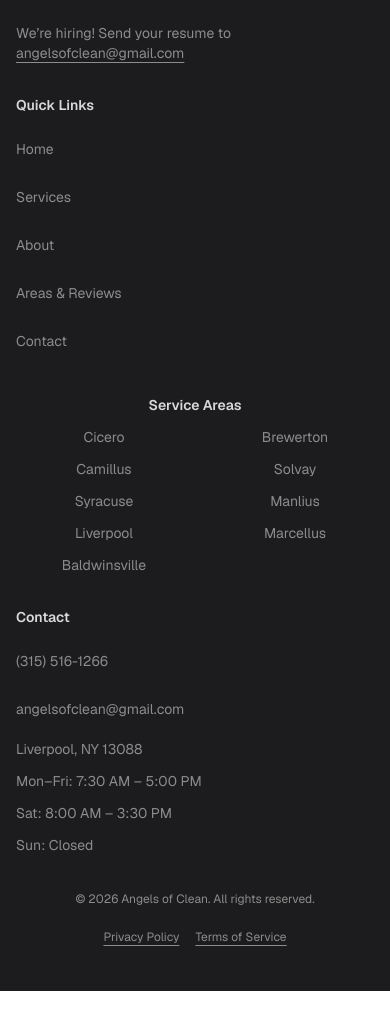
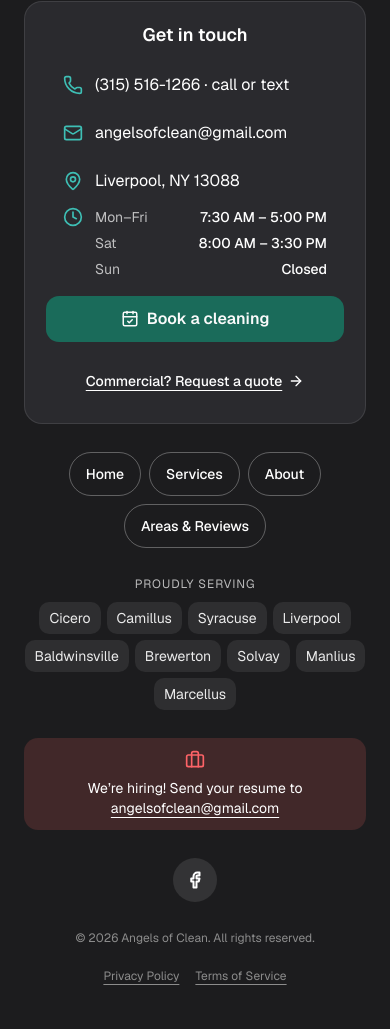
Before and after one commit to KaydenCouldBeBetter/angelsofclean, a Next.js app in the folder angels-of-clean/: page /areas in a window 390 px wide. Shown: the part 2744-3773 px from the top of the page. Before the commit the page ends 3735 px from the top, so only its background shows below. Built offline with nearby package versions, Linux system fonts and the light colour scheme.

Commit message:
add Figma contact-card footer for mobile, left-align service areas below desktop

```diff
--- /dev/null
+++ b/angels-of-clean/components/site/MobileFooter.tsx
@@ -0,0 +1,139 @@
+import Image from "next/image";
+import Link from "next/link";
+import { ArrowRight, Briefcase, CalendarCheck, Clock, Mail, MapPin, Phone } from "lucide-react";
+import CtaLink from "@/components/site/CtaLink";
+import {
+  BUSINESS_ADDRESS,
+  BUSINESS_EMAIL,
+  BUSINESS_FACEBOOK_URL,
+  BUSINESS_HOURS,
+  BUSINESS_PHONE,
+} from "@/lib/constants";
+import { SERVICE_AREA_TOWNS } from "@/lib/homepage-content";
+import { NAV_LINKS } from "@/lib/site-content";
+
+// Phone footer (Figma "Footer/Mobile — Contact card", node 856:70): brand, a
+// contact + hours card, page-link pills, service-area chips, the hiring banner
+// and Facebook. Figma's icons use the brand teal, which is 2.7:1 on this dark
+// card, so they take the lighter --primary-on-dark teal. Figma leaves out the
+// Privacy and Terms links; they stay here so every page links to them.
+const icon = "size-5 shrink-0 text-primary-on-dark";
+
+// "Mon–Fri: 7:30 AM – 5:00 PM" -> ["Mon–Fri", "7:30 AM – 5:00 PM"]
+const hours = BUSINESS_HOURS.map((line) => {
+  const split = line.indexOf(": ");
+  return [line.slice(0, split), line.slice(split + 2)] as const;
+});
+
+export default function MobileFooter() {
+  return (
+    <div className="flex flex-col items-center gap-7 border-t-4 border-primary px-6 pt-10 text-white md:hidden">
+      <div className="flex flex-col items-center gap-2.5">
+        <Image src="/AngelsOfCleanLogoSVG.svg" alt="Angels of Clean" width={220} height={100} className="h-13 w-auto" />
+        <p className="text-sm text-white/70">Pure Clean, Divinely Inspired.</p>
+      </div>
+
+      <section
+        aria-labelledby="footer-get-in-touch"
+        className="flex w-full flex-col items-center gap-4 rounded-2xl border border-white/10 bg-[#2a2a2e] p-5"
+      >
+        <h2 id="footer-get-in-touch" className="text-lg leading-[25px] font-semibold">
+          Get in touch
+        </h2>
+        <ul className="flex flex-col gap-1">
+          <li>
+            <a href={BUSINESS_PHONE.tel} className="flex min-h-11 items-center gap-3 underline-offset-4 hover:underline">
+              <Phone aria-hidden="true" className={icon} />
+              {BUSINESS_PHONE.display} · call or text
+            </a>
+          </li>
+          <li>
+            <a href={`mailto:${BUSINESS_EMAIL}`} className="flex min-h-11 items-center gap-3 underline-offset-4 hover:underline">
+              <Mail aria-hidden="true" className={icon} />
+              {BUSINESS_EMAIL}
+            </a>
+          </li>
+          <li className="flex min-h-11 items-center gap-3">
+            <MapPin aria-hidden="true" className={icon} />
+            {BUSINESS_ADDRESS}
+          </li>
+          <li className="flex items-start gap-3">
+            <Clock aria-hidden="true" className={icon} />
+            <dl className="flex w-58 flex-col gap-1.5 text-sm">
+              {hours.map(([days, time]) => (
+                <div key={days} className="flex justify-between">
+                  <dt className="text-white/70">{days}</dt>
+                  <dd className="font-medium">{time}</dd>
+                </div>
+              ))}
+            </dl>
+          </li>
+        </ul>
+        <CtaLink href="/residential" size="nav" className="h-12 w-full gap-2 text-base">
+          <CalendarCheck aria-hidden="true" className="size-[18px]" />
+          Book a cleaning
+        </CtaLink>
+        <Link href="/commercial" className="inline-flex min-h-11 items-center gap-1.5 text-sm font-medium underline underline-offset-4">
+          Commercial? Request a quote
+          <ArrowRight aria-hidden="true" className="size-4" />
+        </Link>
+      </section>
+
+      <nav aria-label="Footer" className="w-full">
+        <ul className="flex flex-wrap justify-center gap-2">
+          {NAV_LINKS.map((item) => (
+            <li key={item.label}>
+              <Link
+                href={item.href}
+                className="flex h-11 items-center rounded-full border border-white/30 px-4 text-sm font-medium hover:bg-white/10"
+              >
+                {item.label}
+              </Link>
+            </li>
+          ))}
+        </ul>
+      </nav>
+
+      <section aria-labelledby="footer-proudly-serving" className="flex w-full flex-col items-center gap-2.5">
+        <h2 id="footer-proudly-serving" className="text-xs tracking-[0.08em] text-white/70 uppercase">
+          Proudly serving
+        </h2>
+        <ul className="flex flex-wrap justify-center gap-1.5">
+          {SERVICE_AREA_TOWNS.map(({ town }) => (
+            <li key={town} className="rounded-lg bg-white/8 px-2.5 py-1.5 text-sm text-white/90">
+              {town}
+            </li>
+          ))}
+        </ul>
+      </section>
+
+      <p className="flex w-full flex-col items-center gap-2 rounded-xl bg-[rgba(252,99,103,0.16)] px-4 py-3 text-center text-sm">
+        <Briefcase aria-hidden="true" className="size-5 text-[#fc6367]" />
+        <span>
+          We’re hiring! Send your resume to{" "}
+          <a href={`mailto:${BUSINESS_EMAIL}`} className="underline underline-offset-4">
+            {BUSINESS_EMAIL}
+          </a>
+        </span>
+      </p>
+
+      <a
+        href={BUSINESS_FACEBOOK_URL}
+        target="_blank"
+        rel="noopener noreferrer"
+        className="flex size-11 items-center justify-center rounded-full bg-white/10 hover:bg-white/20"
+      >
+        <svg aria-hidden="true" viewBox="0 0 18 18" fill="none" className="size-[18px]">
+          <path
+            d="M13.5 1.5H11.25C10.2554 1.5 9.30161 1.89509 8.59835 2.59835C7.89509 3.30161 7.5 4.25544 7.5 5.25V7.5H5.25V10.5H7.5V16.5H10.5V10.5H12.75L13.5 7.5H10.5V5.25C10.5 5.05109 10.579 4.86032 10.7197 4.71967C10.8603 4.57902 11.0511 4.5 11.25 4.5H13.5V1.5Z"
+            stroke="currentColor"
+            strokeWidth="2"
+            strokeLinecap="round"
+            strokeLinejoin="round"
+          />
+        </svg>
+        <span className="sr-only">Facebook (opens in a new tab)</span>
+      </a>
+    </div>
+  );
+}
--- a/angels-of-clean/components/site/SiteFooter.tsx
+++ b/angels-of-clean/components/site/SiteFooter.tsx
@@ -1,5 +1,6 @@
 import Link from "next/link";
 import Container from "@/components/site/Container";
+import MobileFooter from "@/components/site/MobileFooter";
 import {
   BUSINESS_ADDRESS,
   BUSINESS_EMAIL,
@@ -10,7 +11,8 @@ import {
 import { SERVICE_AREA_TOWNS } from "@/lib/homepage-content";
 import { FOOTER_LINKS } from "@/lib/site-content";
 
-// Footer shared by every marketing page. Figma sets the brand name and the
+// Footer shared by every marketing page. Phones get MobileFooter in place of
+// the column grid; the copyright and legal links below are shared. Figma sets the brand name and the
 // Facebook link in the standard brand teal on this dark background (2.7:1), so
 // they use the lighter --primary-on-dark teal (7.6:1) instead.
 const columnHeading = "text-sm font-semibold text-footer-heading";
@@ -19,9 +21,10 @@ const link = `${linkBase} text-footer-muted hover:text-white`;
 
 export default function SiteFooter() {
   return (
-    <footer className="mt-auto bg-ink pt-12 pb-8 md:pt-16">
-      <Container className="flex flex-col gap-8">
-        <div className="grid gap-8 md:grid-cols-2 md:gap-6 lg:flex lg:justify-between">
+    <footer className="mt-auto bg-ink pb-8 md:pt-16">
+      <MobileFooter />
+      <Container className="mt-7 flex flex-col gap-8 md:mt-0">
+        <div className="hidden gap-6 md:grid md:grid-cols-2 md:gap-6 lg:flex lg:justify-between">
           <div className="flex flex-col gap-8">
             <div className="flex flex-col gap-3 sm:max-w-56">
               <p className="text-xl font-semibold text-primary-on-dark">Angels of Clean</p>
@@ -50,11 +53,11 @@ export default function SiteFooter() {
               ))}
             </nav>
 
-            <section aria-labelledby="footer-service-areas" className="flex flex-col gap-3 text-center">
+            <section aria-labelledby="footer-service-areas" className="flex flex-col gap-3 lg:text-center">
               <h2 id="footer-service-areas" className={columnHeading}>
                 Service Areas
               </h2>
-              <ul className="grid grid-flow-col grid-rows-5 gap-x-6 gap-y-3 text-sm text-footer-muted">
+              <ul className="grid w-fit grid-flow-col grid-rows-5 gap-x-6 gap-y-3 text-sm text-footer-muted">
                 {SERVICE_AREA_TOWNS.map(({ town }) => (
                   <li key={town}>{town}</li>
                 ))}
```
